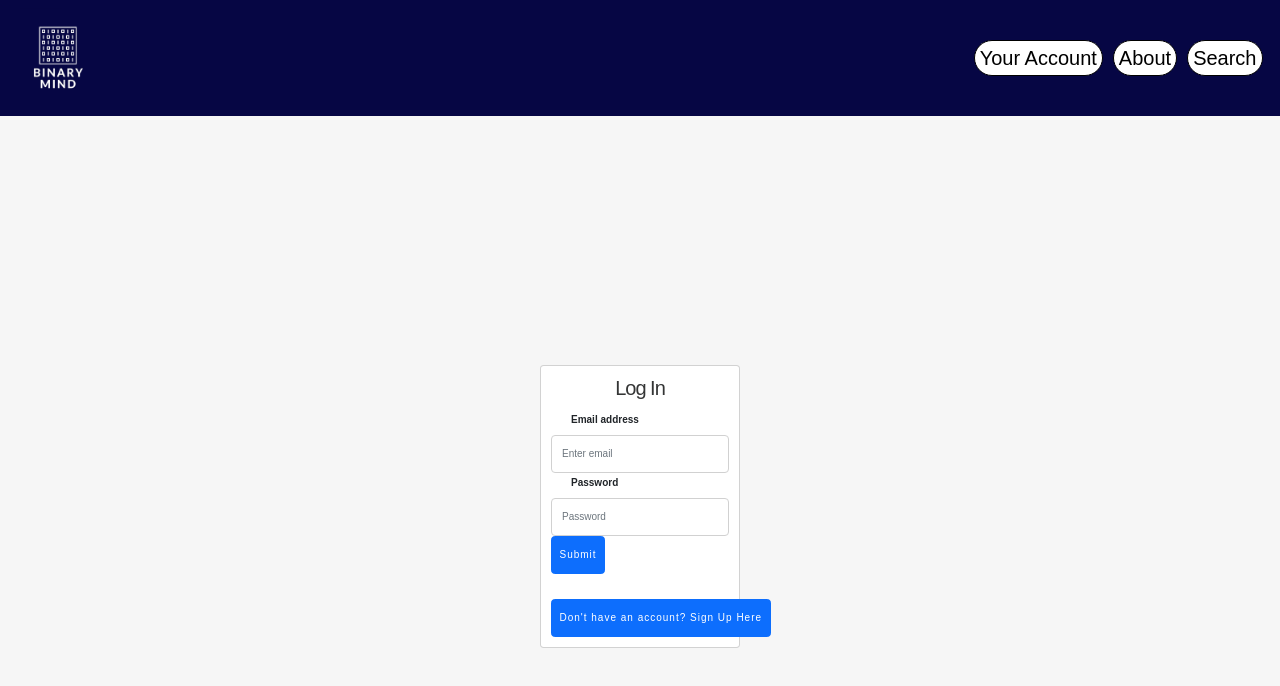
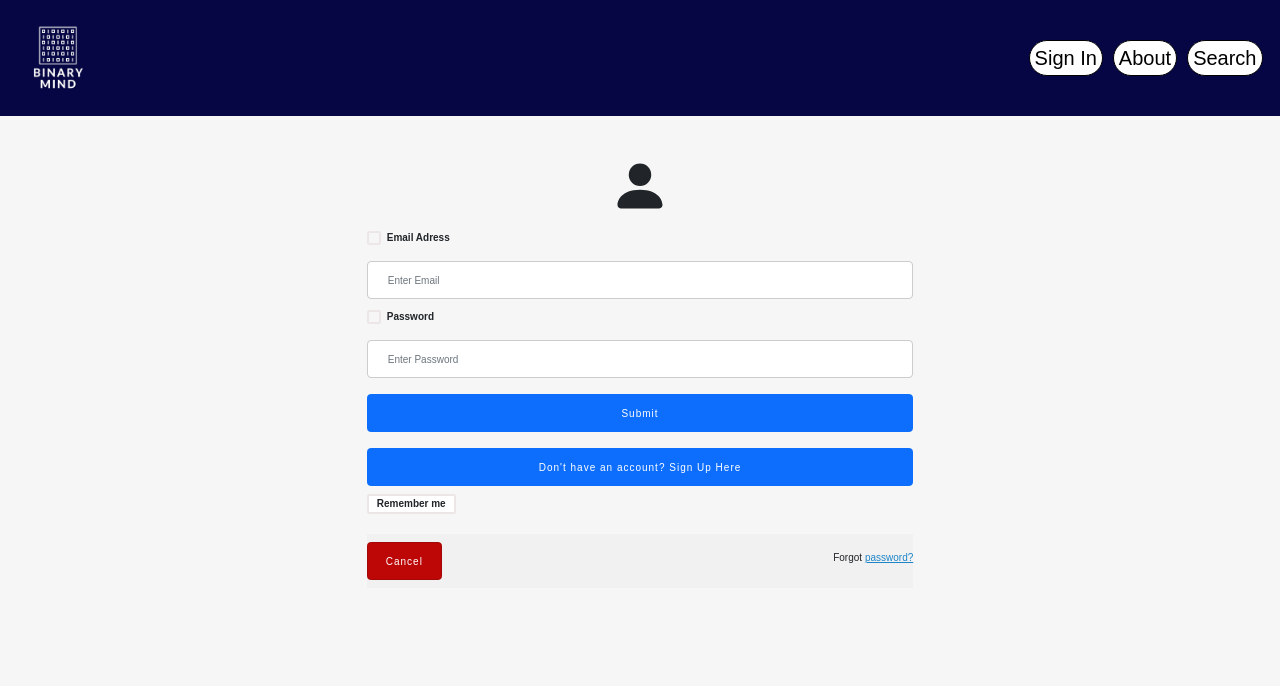
Before and after one commit to jasn4real/Capstone-frontend, a React (Create React App) app: page /login in a window 1280 px wide. Shown: the top 686 px of the page. Built offline with nearby package versions, Linux system fonts and the light colour scheme; no server answers.

Commit message:
Authentication, login, cancel logincomplete

```diff
--- a/package.json
+++ b/package.json
@@ -10,8 +10,10 @@
     "axios": "^1.4.0",
     "bootstrap": "^5.2.3",
     "feather-icons": "^4.29.0",
+    "firebase": "^9.22.2",
     "react": "^18.2.0",
     "react-bootstrap": "^2.7.4",
+    "react-bootstrap-icons": "^1.10.3",
     "react-dom": "^18.2.0",
     "react-helmet": "^6.1.0",
     "react-icons": "^4.8.0",
@@ -45,6 +47,6 @@
     ]
   },
   "devDependencies": {
-    "react-router-dom": "^6.10.0"
+    "react-router-dom": "^6.12.1"
   }
 }
--- /dev/null
+++ b/src/LogIn.css
@@ -0,0 +1,78 @@
+/* Bordered form */
+form {
+  /* border: 3px solid #f1f1f1; */
+  border: none;
+}
+
+/* Full-width inputs */
+input[type=text], input[type=password] {
+  width: 100%;
+  padding: 12px 20px;
+  margin: 8px 0;
+  display: inline-block;
+  border: 1px solid #ccc;
+  box-sizing: border-box;
+}
+
+/* Set a style for all buttons */
+button {
+  background-color: #04AA6D;
+  color: white;
+  padding: 14px 20px;
+  margin: 8px 0;
+  border: none;
+  cursor: pointer;
+  width: 100%;
+}
+
+/* Add a hover effect for buttons */
+button:hover {
+  opacity: 0.8;
+}
+
+/* Extra style for the cancel button (red) */
+.cancelbtn {
+  width: auto;
+  padding: 10px 18px;
+  background-color: #bd0606;
+  border-color: #a40707;
+}
+
+.cancelbtn:hover {
+  background-color: #6c1212;
+  opacity: 1;
+}
+
+/* Center the avatar image inside this container */
+.imgcontainer {
+  text-align: center;
+  margin: 24px 0 12px 0;
+}
+
+/* Avatar image */
+img.avatar {
+  width: 40%;
+  border-radius: 50%;
+}
+
+/* Add padding to containers */
+.container {
+  padding: 16px;
+}
+
+/* The "Forgot password" text */
+span.psw {
+  float: right;
+  padding-top: 16px;
+}
+
+/* Change styles for span and cancel button on extra small screens */
+@media screen and (max-width: 300px) {
+  span.psw {
+    display: block;
+    float: none;
+  }
+  .cancelbtn {
+    width: 100%;
+  }
+}
--- a/src/components/Landing-page.jsx
+++ b/src/components/Landing-page.jsx
@@ -5,11 +5,16 @@ import { Container, Row, Col, Button, Modal } from "react-bootstrap";
 import "../pages/fw-v0.02-sub/landing-page.css";
 import lc from "../storage_";
 
+
+
+
 function LandingPage({ pop_frame }) {
   const [recents, setRecents] = useState([]);
   const [selectedFiles, setSelectedFiles] = useState([]);
   const [showModal, setShowModal] = useState(false);
   const [isLoading, setIsLoading] = useState(false);
+
+
 
   useEffect(() => {
     let allFiles = lc.getAllFiles();
@@ -19,6 +24,7 @@ function LandingPage({ pop_frame }) {
     setRecents(allFiles);
     console.log(allFiles);
   }, []);
+
   function onGoLandingPageClick(evt) {
     pop_frame(0);
   }
--- a/src/components/LogIn.jsx
+++ b/src/components/LogIn.jsx
@@ -1,12 +1,27 @@
 import React, { useState } from "react";
-import { Card, Form, Button } from "react-bootstrap";
+import { signInWithEmailAndPassword } from "firebase/auth";
+import { auth } from "../firebase";
+import { Form, Button, Card, Container, Row, Col } from "react-bootstrap";
+import { useNavigate, Link } from "react-router-dom";
+import "../LogIn.css";
+import { PersonFill } from "react-bootstrap-icons";
 
 function LogIn(props) {
   const [email, setEmail] = useState("");
   const [password, setPassword] = useState("");
+  const navigate = useNavigate();
 
   const handleSubmit = (e) => {
     e.preventDefault();
+    signInWithEmailAndPassword(auth, email, password)
+      .then((userCredential) => {
+        console.log(userCredential);
+        // Redirect to the landing page
+        navigate("/");
+      })
+      .catch((error) => {
+        console.log(error);
+      });
     console.log("Email:", email);
     console.log("Password:", password);
   };
@@ -17,42 +32,71 @@ function LogIn(props) {
     }
   };
 
+  const handleCancel = () => {
+    navigate("/");
+  };
+
   return (
-    <div className="d-flex justify-content-center align-items-center vh-100">
-      <Card>
-        <Card.Body>
-          <h2 className="text-center">Log In</h2>
+    <Container>
+      <Row className="justify-content-md-center align-items-center">
+        <Col xs={12} md={6}>
           <Form onSubmit={handleSubmit}>
+            <div className="imgcontainer">
+              <PersonFill className="avatar" size={60} />
+            </div>
             <Form.Group controlId="formBasicEmail">
-              <Form.Label>Email address</Form.Label>
+              <Form.Label>
+                <b>Email Adress</b>
+              </Form.Label>
               <Form.Control
-                type="email"
-                placeholder="Enter email"
+                type="text"
+                placeholder="Enter Email"
                 value={email}
                 onChange={(e) => setEmail(e.target.value)}
               />
             </Form.Group>
-
             <Form.Group controlId="formBasicPassword">
-              <Form.Label>Password</Form.Label>
+              <Form.Label>
+                <b>Password</b>
+              </Form.Label>
               <Form.Control
                 type="password"
-                placeholder="Password"
+                placeholder="Enter Password"
                 value={password}
                 onChange={(e) => setPassword(e.target.value)}
               />
             </Form.Group>
-
             <Button variant="primary" type="submit">
               Submit
             </Button>
+            <Button onClick={handleFormSwitch}>
+              Don't have an account? Sign Up Here
+            </Button>
+            <Form.Group controlId="remember">
+              <Form.Check
+                type="checkbox"
+                defaultChecked
+                label="Remember me"
+                name="remember"
+              />
+            </Form.Group>
+            <br></br>
+            <div style={{ backgroundColor: "#f1f1f1" }}>
+              <Button
+                variant="primary"
+                className="cancelbtn"
+                onClick={handleCancel}
+              >
+                Cancel
+              </Button>
+              <span className="psw">
+                Forgot <a href="#">password?</a>
+              </span>
+            </div>
           </Form>
-          <Button variant="primary" onClick={handleFormSwitch}>
-            Don't have an account? Sign Up Here
-          </Button>
-        </Card.Body>
-      </Card>
-    </div>
+        </Col>
+      </Row>
+    </Container>
   );
 }
 
--- a/src/components/NavBar.jsx
+++ b/src/components/NavBar.jsx
@@ -1,11 +1,41 @@
-import { Container } from "react-bootstrap";
-import Nav from "react-bootstrap/Nav";
-import Navbar from "react-bootstrap/Navbar";
+import React, { useState, useEffect } from "react";
+import { Container, Nav, Navbar, Dropdown } from "react-bootstrap";
 import { Link } from "react-router-dom";
 import "bootstrap/dist/css/bootstrap.min.css";
 import "../NavBar.css";
+import { useNavigate } from "react-router-dom";
+import { auth } from "../firebase";
+import { onAuthStateChanged, signOut } from "firebase/auth";
+import { PersonFill } from "react-bootstrap-icons";
 
-function navbar() {
+function NavBar() {
+  // const [showSignOutDropdown, setShowSignOutDropdown] = useState(false);
+  const [isLoggedIn, setIsLoggedIn] = useState(false);
+  const [authUser, setAuthUser] = useState(null);
+  const navigate = useNavigate();
+
+  useEffect(() => {
+    onAuthStateChanged(auth, (user) => {
+      if (user) {
+        setAuthUser(user);
+        setIsLoggedIn(true);
+      } else {
+        setAuthUser(null);
+        setIsLoggedIn(false);
+      }
+    });
+  }, [isLoggedIn]);
+
+  const handleSignOut = () => {
+    signOut(auth)
+      .then(() => {
+        console.log("sign out successful");
+        setIsLoggedIn(false);
+        navigate("/");
+      })
+      .catch((error) => console.log("Sign out error:", error));
+  };
+
   return (
     <>
       <Navbar fluid="true" bg="dark" variant="dark" expand="lg" sticky="top">
@@ -29,9 +59,33 @@ function navbar() {
             className="justify-content-end"
           >
             <Nav className="ml-auto h2">
-              <Link to="/login" className="nav-link pill-link">
-                Your Account
-              </Link>
+              {isLoggedIn ? (
+                <Dropdown>
+                  <Dropdown.Toggle
+                    variant="success"
+                    id="account-dropdown-toggle"
+                  >
+                    <PersonFill />
+                  </Dropdown.Toggle>
+
+                  <Dropdown.Menu>
+                    <Dropdown.Item onClick={() => console.log("Profile")}>
+                      Profile
+                    </Dropdown.Item>
+                    <Dropdown.Item onClick={() => console.log("Settings")}>
+                      Settings
+                    </Dropdown.Item>
+                    <Dropdown.Item onClick={handleSignOut}>
+                      Sign Out
+                    </Dropdown.Item>
+                  </Dropdown.Menu>
+                </Dropdown>
+              ) : (
+                <Link to="/login" className="nav-link pill-link">
+                  Sign In
+                </Link>
+              )}
+
               <Link to="/about" className="nav-link pill-link">
                 About
               </Link>
@@ -46,4 +100,4 @@ function navbar() {
   );
 }
 
-export default navbar;
+export default NavBar;
--- a/src/components/SignUp.jsx
+++ b/src/components/SignUp.jsx
@@ -1,4 +1,6 @@
 import React, { useState } from "react";
+import { createUserWithEmailAndPassword } from "firebase/auth";
+import { auth } from "../firebase";
 import { Card, Form, Button } from "react-bootstrap";
 
 function SignUp(props) {
@@ -8,6 +10,13 @@ function SignUp(props) {
 
   const handleSubmit = (e) => {
     e.preventDefault();
+    createUserWithEmailAndPassword(auth, email, password)
+      .then((userCredential) => {
+        console.log(userCredential);
+      })
+      .catch((error) => {
+        console.log(error);
+      });
     console.log("Name:", name);
     console.log("Email:", email);
     console.log("Password:", password);
@@ -23,7 +32,7 @@ function SignUp(props) {
     <div className="d-flex justify-content-center align-items-center vh-100">
       <Card>
         <Card.Body>
-          <h2 className="text-center">Sign Up</h2>
+          <h2 className="text-center">Create Account</h2>
           <Form onSubmit={handleSubmit}>
             <Form.Group controlId="formBasicName">
               <Form.Label>Name</Form.Label>
--- /dev/null
+++ b/src/firebase.js
@@ -0,0 +1,21 @@
+// Import the functions you need from the SDKs you need
+import { initializeApp } from "firebase/app";
+import { getAuth } from "firebase/auth";
+// TODO: Add SDKs for Firebase products that you want to use
+// https://firebase.google.com/docs/web/setup#available-libraries
+
+// Your web app's Firebase configuration
+const firebaseConfig = {
+  apiKey: "AIzaSyAWWnJxzLQPMxNenBzGluMM7OsR_7r5A_g",
+  authDomain: "binary-mind.firebaseapp.com",
+  projectId: "binary-mind",
+  storageBucket: "binary-mind.appspot.com",
+  messagingSenderId: "288583021962",
+  appId: "1:288583021962:web:5072555f29c189b365c473",
+};
+
+// Initialize Firebase
+const app = initializeApp(firebaseConfig);
+
+// Initialize Firebase Authentication and get a reference to the service
+export const auth = getAuth(app);
```
Also changed, not shown: src/components/AuthDetails.jsx (added, +49 -0 lines), 1 other file (tests, documents, lock files or other folders).
